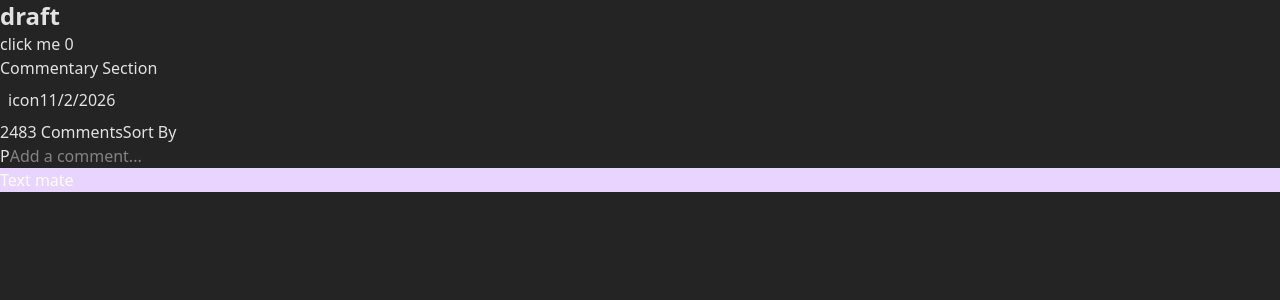
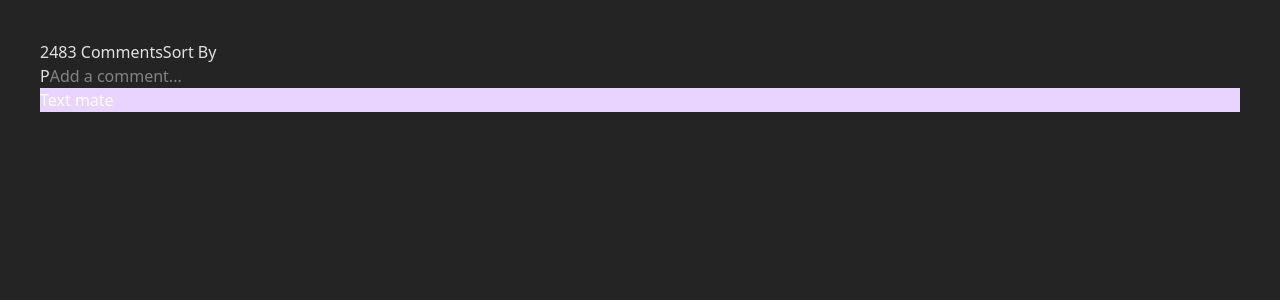
Before and after one commit to MateuszKlusek/commentary, a React (Vite) app: page / in a window 1280 px wide. Shown: the top 300 px of the page. Built offline with nearby package versions, Linux system fonts and the light colour scheme.

Commit message:
chore: clean-up web components, types, exports

```diff
--- a/src/core/types.ts
+++ b/src/core/types.ts
@@ -9,3 +9,8 @@ export type CommentData = {
   parentId: string | null;
   userId: string; // consider changing into user object
 };
+
+// web components
+
+export type WebComponentProps<T extends object = object> =
+  React.DetailedHTMLProps<React.HTMLAttributes<HTMLElement> & T, HTMLElement>;
--- a/src/dev/App.tsx
+++ b/src/dev/App.tsx
@@ -1,21 +1,9 @@
-import { Comment } from "@ui/Comment";
-import CommentaryContainer from "@ui/CommentaryContainer.tsx";
-import { MockCommentarySection } from "@ui/MockCommentarySection";
-import { useState } from "react";
-import { comments } from "../../mock/comments";
+import Commentary from "@ui/CommentaryContainer.tsx";
 
 function App() {
-  const [count, setCount] = useState(0);
-
   return (
-    <div className="w-full ">
-      <h1 className="text-2xl font-bold">draft</h1>
-      <button onClick={() => setCount(count + 1)}>click me {count}</button>
-      <MockCommentarySection />
-      {comments.map((comment) => (
-        <Comment key={comment.id} {...comment} />
-      ))}
-      <CommentaryContainer commentsCount={2483} />
+    <div className="w-full p-10">
+      <Commentary commentsCount={2483} />
     </div>
   );
 }
--- a/src/ui/Comment.tsx
+++ b/src/ui/Comment.tsx
@@ -1,7 +1,6 @@
 import type { CommentData } from "@core/types";
 
 export const Comment = (props: CommentData) => {
-  console.log(props);
   return (
     <div className="w-full p-2">
       {/* header */}
--- a/src/ui/CommentaryContainer.tsx.tsx
+++ b/src/ui/CommentaryContainer.tsx.tsx
@@ -1,20 +1,4 @@
 import { HeaderSection } from "./HeaderSection";
-
-export class CommentaryWebComponent extends HTMLElement {
-  constructor() {
-    super();
-  }
-
-  connectedCallback() {
-    this.shadowRoot!.innerHTML = `
-       <style>
-         :host { display: flex; }
-       </style>
-       <slot></slot>
-     `;
-  }
-}
-customElements.define("commentary-container", CommentaryWebComponent);
 
 type Props = {
   commentsCount: number;
--- a/src/ui/HeaderSection.tsx
+++ b/src/ui/HeaderSection.tsx
@@ -6,6 +6,7 @@ type Props = {
 
 export const HeaderSection = ({ commentsCount }: Props) => {
   return (
+    <commentary-header>
       <section id="header-section" className="flex flex-col w-full">
         <HStack>
           <div>{commentsCount} Comments</div>
@@ -16,5 +17,6 @@ export const HeaderSection = ({ commentsCount }: Props) => {
           <input type="text" placeholder="Add a comment..."></input>
         </HStack>
       </section>
+    </commentary-header>
   );
 };
--- a/src/ui/MockCommentarySection.tsx
+++ /dev/null
@@ -1,17 +0,0 @@
-import type { Comment } from "@core/types";
-import { useState } from "react";
-
-export const MockCommentarySection = () => {
-  const [comments] = useState<Comment[]>([]);
-
-  return (
-    <div>
-      <h1>Commentary Section</h1>
-      {comments.map((comment) => (
-        <div key={comment.id}>
-          <p>{comment.content}</p>
-        </div>
-      ))}
-    </div>
-  );
-};
--- /dev/null
+++ b/src/ui/web-components/commentary-container.ts
@@ -0,0 +1,15 @@
+class CommentaryWebComponent extends HTMLElement {
+  constructor() {
+    super();
+  }
+
+  connectedCallback() {
+    this.shadowRoot!.innerHTML = `
+         <style>
+           :host { display: flex; }
+         </style>
+         <slot></slot>
+       `;
+  }
+}
+customElements.define("commentary-container", CommentaryWebComponent);
--- /dev/null
+++ b/src/ui/web-components/commentary-header.ts
@@ -0,0 +1,15 @@
+class HeaderSectionWebComponent extends HTMLElement {
+  constructor() {
+    super();
+  }
+
+  connectedCallback() {
+    this.shadowRoot!.innerHTML = `
+         <style>
+           :host { display: flex; }
+         </style>
+         <slot></slot>
+       `;
+  }
+}
+customElements.define("commentary-header", HeaderSectionWebComponent);
--- a/src/vite-env.d.ts
+++ b/src/vite-env.d.ts
@@ -1,13 +1,13 @@
 /// <reference types="vite/client" />
 /// <reference types="react" />
+
+import type { WebComponentProps } from "@core/types";
 
 declare global {
   namespace React.JSX {
     interface IntrinsicElements {
-      "commentary-container": React.DetailedHTMLProps<
-        React.HTMLAttributes<HTMLElement> & {},
-        HTMLElement
-      >;
+      "commentary-container": WebComponentProps;
+      "commentary-header": WebComponentProps;
     }
   }
 }
```
Lines whose indentation alone changed are shown as unchanged.
